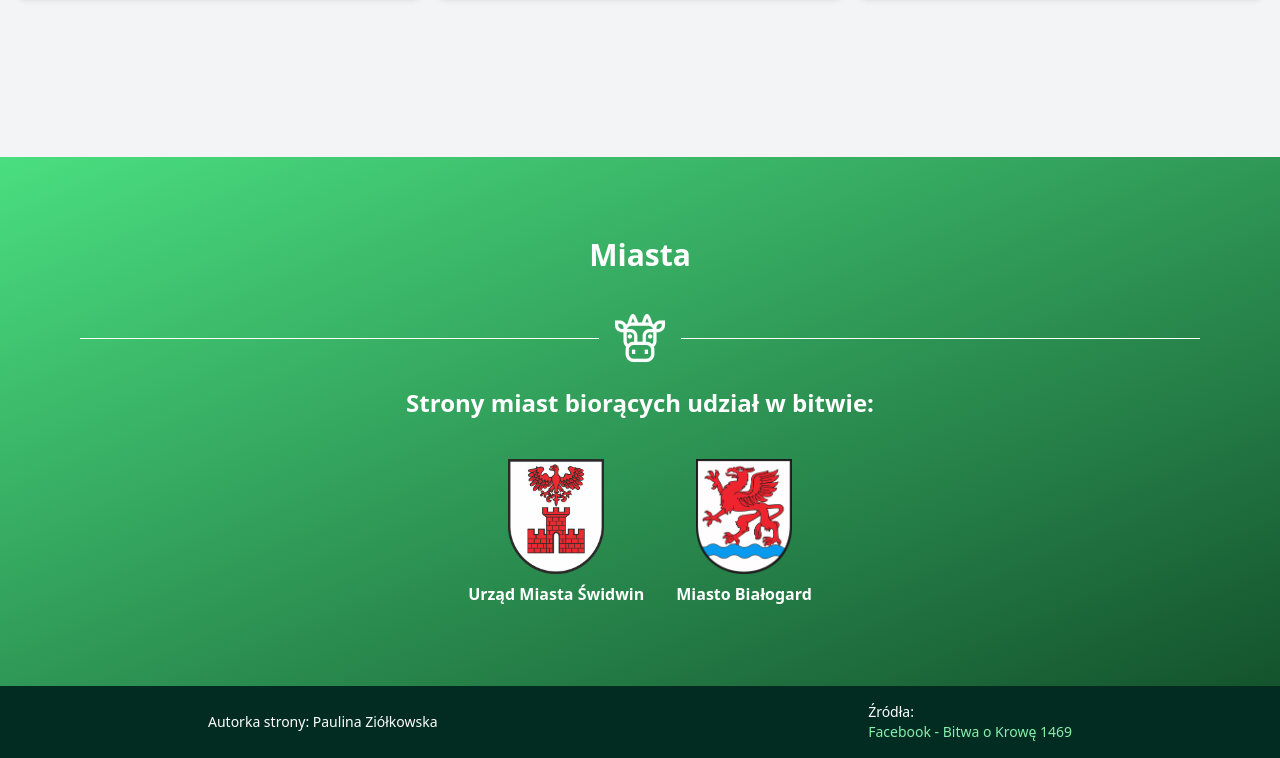
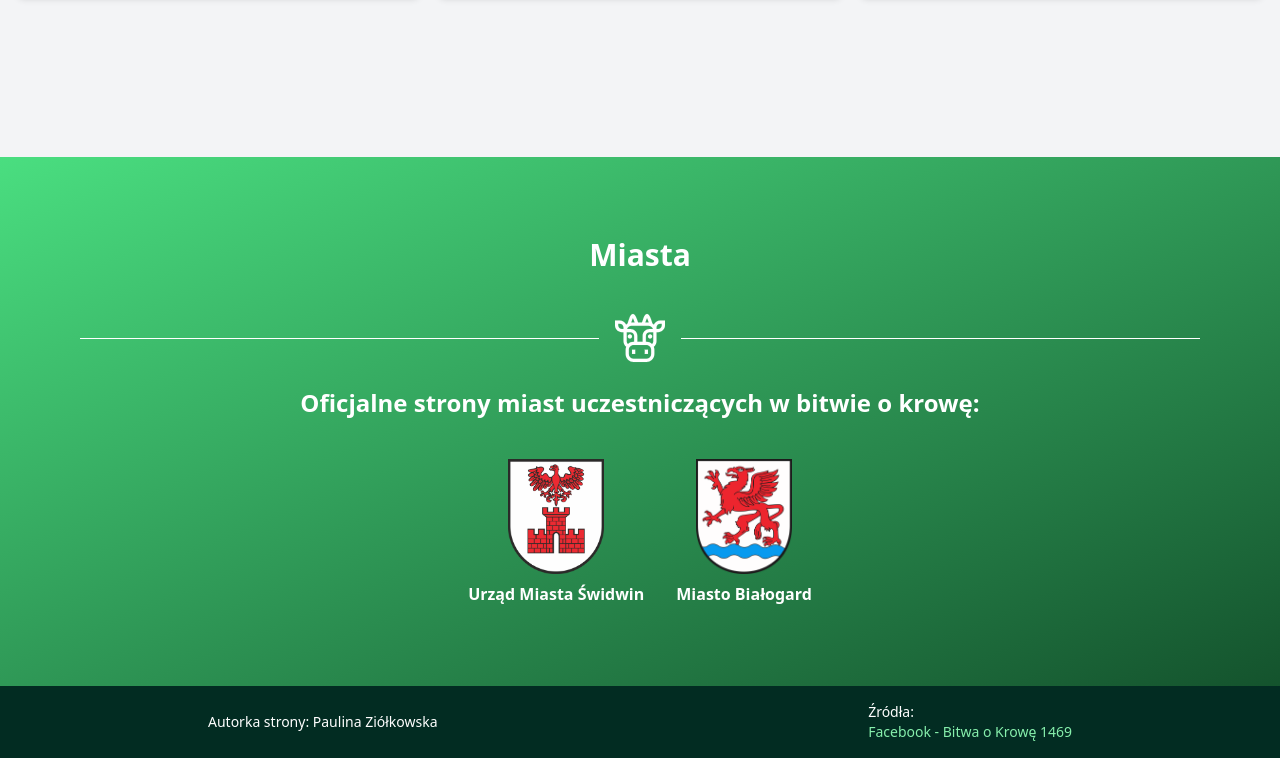
Before and after one commit to PauZiol/Projekt, a plain HTML site: page index.html in a window 1280 px wide. Shown: the part 3963-4721 px from the top of the page. Drawn offline with nearby package versions, Linux system fonts and the light colour scheme.

Commit message:
Update index.html

```diff
--- a/index.html
+++ b/index.html
@@ -190,7 +190,7 @@
     			<img src="cow_white.svg" class="h-[50px]">
     			<div class="flex-grow border-t border-white"></div>
 		</div><br>
-		<p class="text-center mb-4 lg:text-2xl sm:text-1xl md:text-2xl"><b>Strony miast biorących udział w bitwie:</b></p><br>
+		<p class="text-center mb-4 lg:text-2xl sm:text-1xl md:text-2xl"><b>Oficjalne strony miast uczestniczących w bitwie o krowę:</b></p><br>
   		<div class="flex flex-wrap items-center justify-center gap-8">
     	<div class="text-center">
     		<a href="https://www.swidwin.pl/asp/start,0"><img src="herb_swidwin.png" alt="Herb Świdwina" class="w-16 sm:w-24 mx-auto"></a>
```
